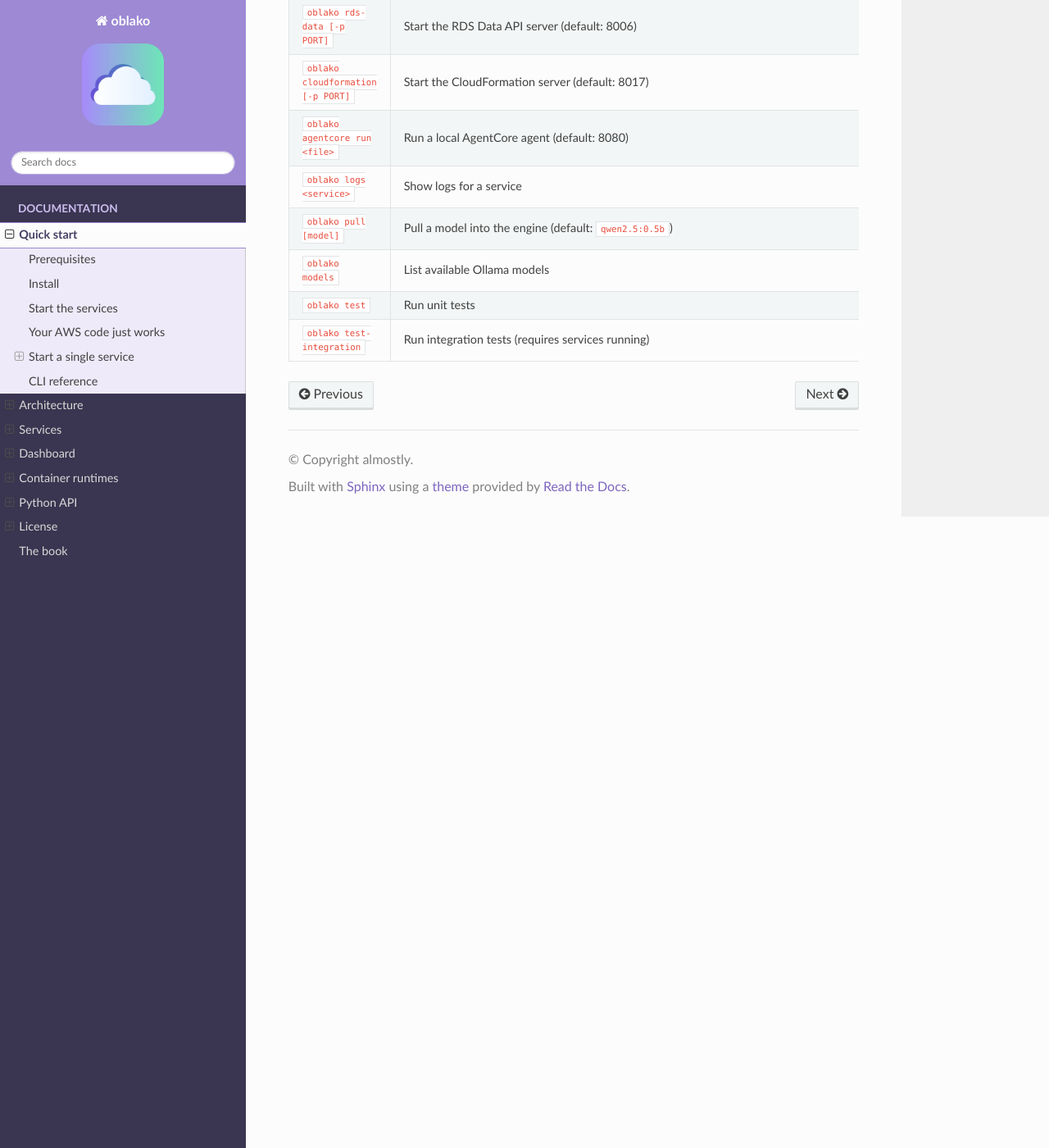
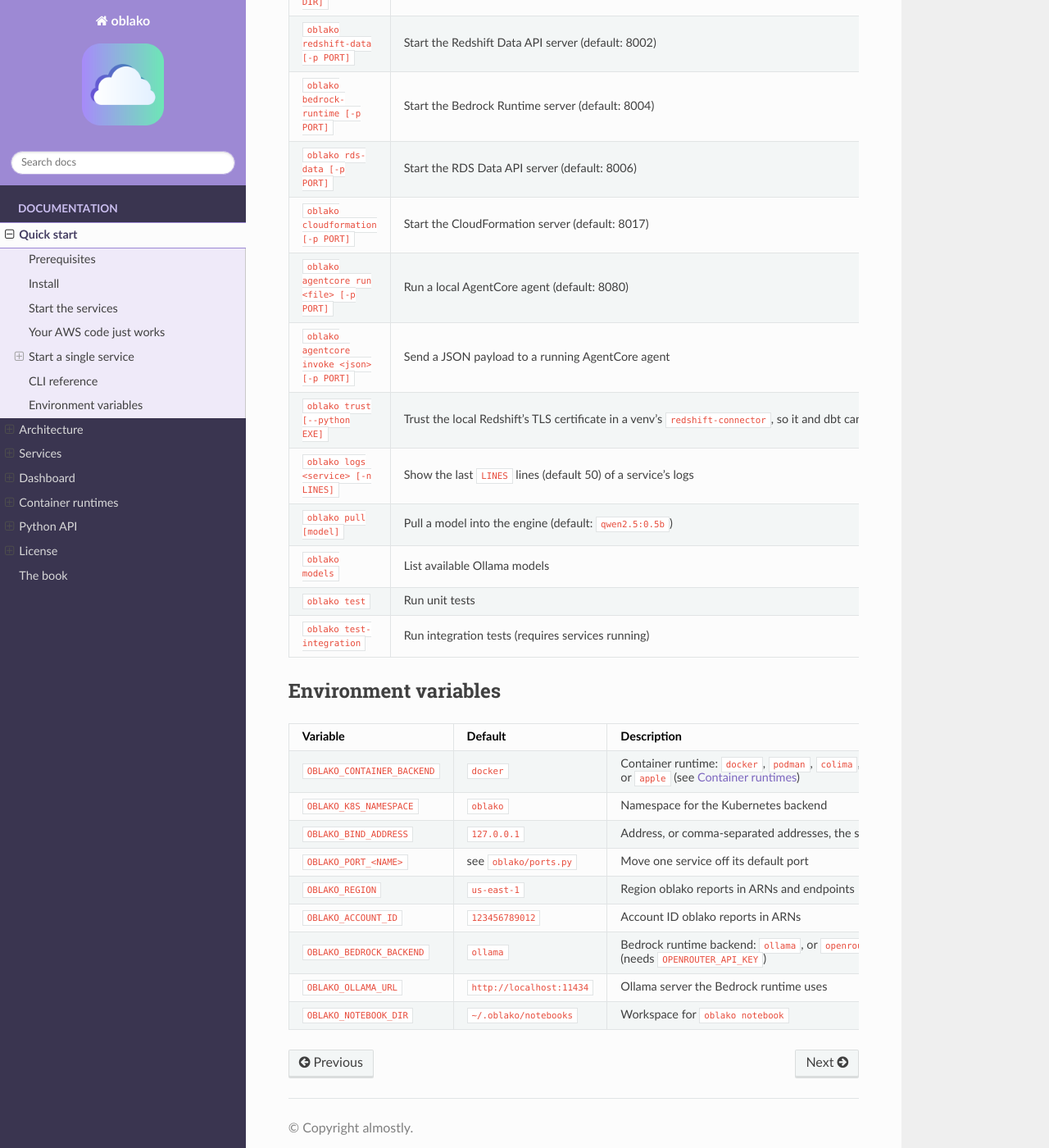
Before and after one commit to almostly/oblako, a Sphinx documentation site: the page built from docs/quickstart.md, in a window 1280 px wide and 1400 px high, scrolled down 3292 px. Shown: the whole window at 82% size. Built offline with Sphinx 7.4.7 and the Read the Docs theme 3.1.0, drawn with Linux system fonts in a browser that asks for light colours; some of the changed text lies outside the part shown.

Commit message:
Docs(~): quick start, CLI reference, dashboard pages and README services match the code [skip ci]

````diff
--- a/docs/quickstart.md
+++ b/docs/quickstart.md
@@ -2,7 +2,9 @@
 
 ## Prerequisites
 
-- **Docker**: oblako runs services as local containers.
+- **A container runtime**: oblako runs services as local containers. Docker is the
+  default; Podman, Colima, Kubernetes and Apple's `container` also work (see
+  [Container runtimes](runtimes.md)).
 - **Python 3.10+**
 
 ## Install
@@ -22,15 +24,21 @@
 
 ```bash
 oblako up                  # start all services
+oblako configure           # write the `oblako` AWS profile
+export AWS_PROFILE=oblako  # point boto3 and the AWS CLI at oblako
 oblako pull qwen2.5:0.5b   # pull a model into the Bedrock (Ollama) engine
 oblako dashboard           # web UI at http://localhost:8000
 ```
 
+`oblako configure` writes a profile whose per-service endpoints are oblako's. With
+it selected, boto3 and the AWS CLI reach the local services; select another
+profile and the same code talks to AWS.
+
 ## Your AWS code just works
 
-Each service is reached through its normal `boto3` client. In a notebook or with
-the endpoint env vars set, unmodified `boto3` transparently hits the local
-service, no `endpoint_url`:
+Each service is reached through its normal `boto3` client. With the `oblako`
+profile selected (or in `oblako notebook`, which sets the endpoints itself),
+unmodified `boto3` transparently hits the local service, no `endpoint_url`:
 
 ```python
 import boto3
@@ -74,7 +82,8 @@
 them without any oblako code in the client: `s3vectors`, `s3tables`, `athena`,
 `firehose`, `eventbridge`, `appconfig`, `sagemaker`, `glue`,
 `dynamodb-vectors`, `redshift-data`, `redshift-control`, `rds-data`, `rds-control`,
-`bedrock-runtime`, `cloudformation`, `ecs-metadata`.
+`mwaa`, `ecs`, `bedrock-runtime`, `cloudformation`, `ecs-metadata`, `s3-ext`
+(`oblako up s3` starts `s3-ext` itself).
 
 ```bash
 oblako up s3vectors         # S3 Vectors on :8012, in the background
@@ -134,14 +143,30 @@
 | `oblako status` | Show service status |
 | `oblako configure [--profile NAME]` | Write an AWS profile (default `oblako`) whose per-service endpoints are oblako's, with generated keys, to `~/.aws/config` and `~/.aws/credentials`; then `export AWS_PROFILE=oblako` points boto3 and the AWS CLI at oblako, and another profile at AWS. Services without their own entry go to moto, so no call leaves oblako. Other profiles are left as they are |
 | `oblako dashboard [-p PORT] [--host ADDR]` | Start the web dashboard (default: 8000), on `127.0.0.1` only unless `--host` says otherwise; it has no login |
-| `oblako notebook [-p PORT]` | Launch JupyterLab wired to oblako (default: 8888) |
+| `oblako notebook [-p PORT] [--dir DIR]` | Launch JupyterLab wired to oblako (default: 8888), with its workspace in `DIR` (default: `~/.oblako/notebooks`) |
 | `oblako redshift-data [-p PORT]` | Start the Redshift Data API server (default: 8002) |
 | `oblako bedrock-runtime [-p PORT]` | Start the Bedrock Runtime server (default: 8004) |
 | `oblako rds-data [-p PORT]` | Start the RDS Data API server (default: 8006) |
 | `oblako cloudformation [-p PORT]` | Start the CloudFormation server (default: 8017) |
-| `oblako agentcore run <file>` | Run a local AgentCore agent (default: 8080) |
-| `oblako logs <service>` | Show logs for a service |
+| `oblako agentcore run <file> [-p PORT]` | Run a local AgentCore agent (default: 8080) |
+| `oblako agentcore invoke <json> [-p PORT]` | Send a JSON payload to a running AgentCore agent |
+| `oblako trust [--python EXE]` | Trust the local Redshift's TLS certificate in a venv's `redshift-connector`, so it and dbt can use `sslmode=verify-ca` |
+| `oblako logs <service> [-n LINES]` | Show the last `LINES` lines (default 50) of a service's logs |
 | `oblako pull [model]` | Pull a model into the engine (default: `qwen2.5:0.5b`) |
 | `oblako models` | List available Ollama models |
 | `oblako test` | Run unit tests |
 | `oblako test-integration` | Run integration tests (requires services running) |
+
+## Environment variables
+
+| Variable | Default | Description |
+|---|---|---|
+| `OBLAKO_CONTAINER_BACKEND` | `docker` | Container runtime: `docker`, `podman`, `colima`, `kubernetes` or `apple` (see [Container runtimes](runtimes.md)) |
+| `OBLAKO_K8S_NAMESPACE` | `oblako` | Namespace for the Kubernetes backend |
+| `OBLAKO_BIND_ADDRESS` | `127.0.0.1` | Address, or comma-separated addresses, the services' ports listen on |
+| `OBLAKO_PORT_<NAME>` | see `oblako/ports.py` | Move one service off its default port |
+| `OBLAKO_REGION` | `us-east-1` | Region oblako reports in ARNs and endpoints |
+| `OBLAKO_ACCOUNT_ID` | `123456789012` | Account ID oblako reports in ARNs |
+| `OBLAKO_BEDROCK_BACKEND` | `ollama` | Bedrock runtime backend: `ollama`, or `openrouter` (needs `OPENROUTER_API_KEY`) |
+| `OBLAKO_OLLAMA_URL` | `http://localhost:11434` | Ollama server the Bedrock runtime uses |
+| `OBLAKO_NOTEBOOK_DIR` | `~/.oblako/notebooks` | Workspace for `oblako notebook` |
````
Also changed, not shown: README.md (+12 -1 lines), docs/dashboard.md (+11 -0 lines), docs/runtimes.md (+1 -1 lines).
